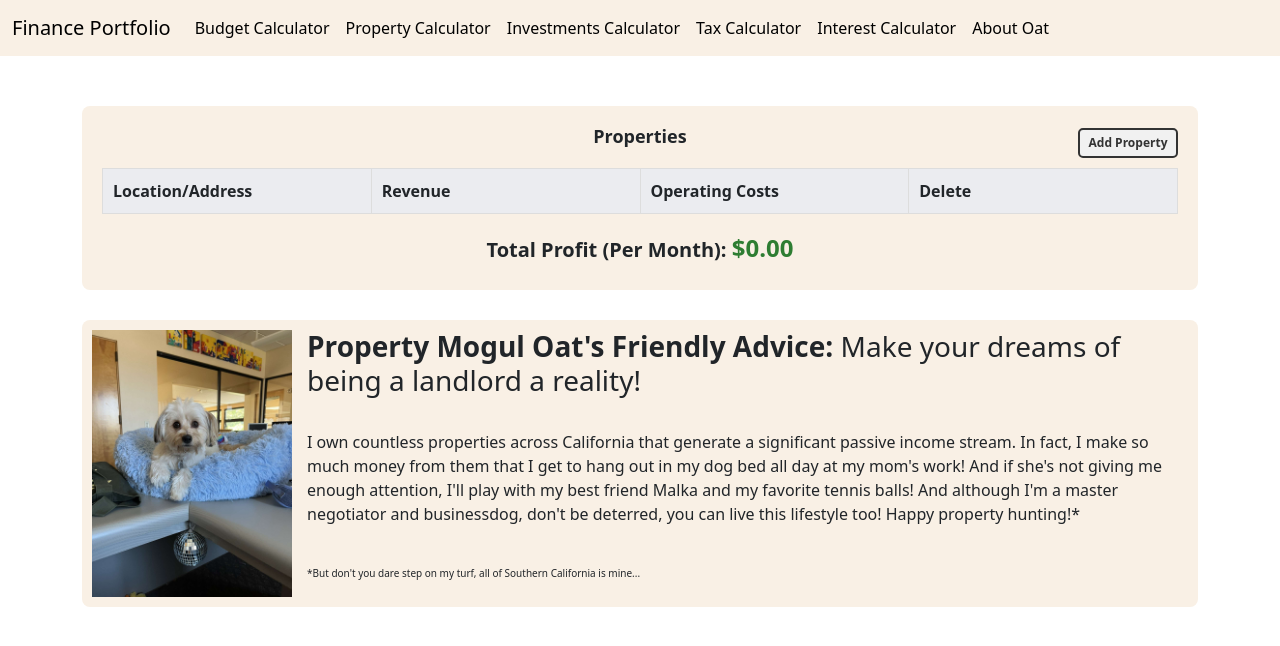
After one commit to AbieSafdie171/OatFinanceApp, a Flask app: page /property_calculator in a window 1280 px wide. The commit adds this page. Shown: the top 646 px of the page. Run offline with Flask 3, Linux system fonts and the light colour scheme; lists and menus that the app fills with data are empty; some libraries are stand-ins or nearby versions.

Commit message:
properties

```diff
--- a/app.py
+++ b/app.py
@@ -1,22 +1,25 @@
 from flask import Flask, render_template
+from flask_wtf.csrf import CSRFProtect
 
 app = Flask(__name__)
+csrf = CSRFProtect(app)
 
 @app.route('/')
 def home():
     return render_template('index.html')
 
-@app.route('/savings_investments')
-def savings_investments():
-    return render_template('savings_investments.html')
+@app.route('/investments_calculator')
+def investments_calculator():
+    return render_template('investments_calculator.html')
 
 @app.route('/budget_calculator')
 def budget_calculator():
     return render_template('budget_calculator.html')
 
-@app.route('/property_management')
-def property_management():
-    return render_template('property_management.html')
+@app.route('/property_calculator')
+@csrf.exempt
+def property_calculator():
+    return render_template('property_calculator.html')
 
 @app.route('/tax_calculator')
 def tax_calculator():
--- a/static/css/property.css
+++ b/static/css/property.css
@@ -149,20 +149,20 @@ form button:hover {
     background-color: #218838;
 }
 
-.edit-btn{
-    background-color: #f1f1f1; /* Light gray background */
-    color: #333; /* Darker gray for the plus sign */
-    border: 2px solid #333;;
-    border-radius: 5px; /* Square button with slightly rounded corners */
-    width: 50px;
-    height: 30px;
-    font-size: 12px; /* Size of the plus sign */
-    font-weight: bold;
-    cursor: pointer;
-    margin-right: 10px;
-    align-items: center;
-    justify-content: center;
-}
+/*.edit-btn{*/
+/*    background-color: #f1f1f1; !* Light gray background *!*/
+/*    color: #333; !* Darker gray for the plus sign *!*/
+/*    border: 2px solid #333;;*/
+/*    border-radius: 5px; !* Square button with slightly rounded corners *!*/
+/*    width: 50px;*/
+/*    height: 30px;*/
+/*    font-size: 12px; !* Size of the plus sign *!*/
+/*    font-weight: bold;*/
+/*    cursor: pointer;*/
+/*    margin-right: 10px;*/
+/*    align-items: center;*/
+/*    justify-content: center;*/
+/*}*/
 
 .delete-btn{
     background-color: #f1f1f1; /* Light gray background */
@@ -179,9 +179,9 @@ form button:hover {
     justify-content: center;
 }
 
-.edit-btn:hover {
-    background-color: #bbb; /* Darken the background on hover */
-}
+/*.edit-btn:hover {*/
+/*    background-color: #bbb; !* Darken the background on hover *!*/
+/*}*/
 
 .delete-btn:hover {
     background-color: #bbb; /* Darken the background on hover */
--- a/static/js/net_worth_chart.js
+++ b/static/js/net_worth_chart.js
@@ -38,7 +38,7 @@ moneyChart = new Chart(ctx, {
 });
 }
 
-document.addEventListener('turbo:load', function() {
+document.addEventListener('DOMContentLoaded', () => {
 if (window.location.pathname === '/') {
   createChart(); // Call the function to create or update the chart
 }
--- /dev/null
+++ b/static/js/property.js
@@ -0,0 +1,150 @@
+// Function to initialize the modal and form logic
+let initial = 0;
+
+function updateTotalProfit() {
+    let totalProfit = 0;
+
+    // Get all rows in the table body
+    const rows = document.querySelectorAll("#propertyTable tbody tr");
+
+    rows.forEach((row) => {
+        // Get the revenue and operating costs from the table
+        const revenue = parseFloat(row.cells[1].innerText.replace('$', '')) || 0;
+        const expenses = parseFloat(row.cells[2].innerText.replace('$', '')) || 0;
+
+        // Calculate profit for each row and sum it up
+        totalProfit += (revenue - expenses);
+    });
+
+    // Update the Total Profit span
+    document.getElementById("total_profit_value").innerText = `$${totalProfit.toFixed(2)}`;
+}
+
+function initializeDeleteButtons() {
+    const deleteButtons = document.querySelectorAll('.delete-btn');
+
+    deleteButtons.forEach(button => {
+        button.addEventListener('click', function () {
+            const row = this.closest('tr');
+            if (confirm("Are you sure you want to delete this property?")) {
+                // Just remove the row from the table (no backend call)
+                row.remove();
+                updateTotalProfit();
+            }
+        });
+    });
+}
+
+function initializePropertyModal() {
+    if (window.location.pathname === '/property_calculator') {
+        const modal = document.getElementById("propertyModal");
+        const addPropertyButton = document.getElementById("addPropertyButton");
+        const closeModal = document.getElementsByClassName("close")[0];
+
+        if (!addPropertyButton) {
+            console.error("Add Property Button not found.");
+        }
+
+        // Open the modal
+        addPropertyButton.onclick = function () {
+            modal.style.display = "block";
+        };
+
+        // Close the modal
+        closeModal.onclick = function () {
+            modal.style.display = "none";
+        };
+
+        // Handle form submission
+        const propertyForm = document.getElementById("propertyForm");
+        propertyForm.addEventListener('submit', function (event) {
+            event.preventDefault(); // Prevent form submission
+
+            // Gather form data
+            const location = document.getElementById("location").value;
+            const income = document.getElementById("revenue").value;
+            const expenses = document.getElementById("expenses").value;
+
+            // Add the new property to the table directly (without sending to the server)
+            const table = document.getElementById("propertyTable").getElementsByTagName('tbody')[0];
+            const newRow = table.insertRow();
+            newRow.insertCell(0).innerHTML = location;
+            newRow.insertCell(1).innerHTML = `$${parseFloat(income).toFixed(2)}`;
+            newRow.insertCell(2).innerHTML = `$${parseFloat(expenses).toFixed(2)}`;
+            newRow.insertCell(3).innerHTML = `<button class="delete-btn">Delete</button>`;
+
+            // Clear the form and close the modal
+            propertyForm.reset();
+            modal.style.display = "none";
+            updateTotalProfit();
+            initializeDeleteButtons();
+            // editPropertyModal();
+        });
+    }
+}
+
+// function editPropertyModal() {
+//     if (window.location.pathname === '/property_calculator') {
+//         const modal = document.getElementById("editPropertyModal");
+//         const closeModal = document.getElementsByClassName("close")[1]; // Close button for edit modal
+//         const propertyForm = document.getElementById("editPropertyForm"); // The edit form
+//         const locationInput = document.getElementById("edit-location"); // Location input in the form
+//         const revenueInput = document.getElementById("edit-revenue"); // Revenue input in the form
+//         const expensesInput = document.getElementById("edit-expenses"); // Expenses input in the form
+//
+//         let currentPropertyId = null; // Variable to track the property ID being edited
+//
+//         // Close the modal
+//         closeModal.onclick = function () {
+//             modal.style.display = "none";
+//         };
+//
+//         // Attach event listeners to each edit button
+//         const editButtons = document.querySelectorAll('.edit-btn');
+//         editButtons.forEach(button => {
+//             button.addEventListener('click', function () {
+//                 // Get the property row associated with this button
+//                 const row = this.closest('tr');
+//                 currentPropertyId = this.nextElementSibling.getAttribute('data-id'); // Get the property ID from the Delete button
+//
+//                 const propertyAddress = row.cells[0].innerText;
+//                 const revenue = parseFloat(row.cells[1].innerText.replace('$', ''));
+//                 const operatingCosts = parseFloat(row.cells[2].innerText.replace('$', ''));
+//
+//                 // Populate the modal form with the property data
+//                 locationInput.value = propertyAddress;
+//                 revenueInput.value = revenue;
+//                 expensesInput.value = operatingCosts;
+//
+//                 // Open the modal
+//                 modal.style.display = "block";
+//             });
+//         });
+//
+//         // Handle form submission for editing
+//         propertyForm.addEventListener('submit', function (event) {
+//             event.preventDefault(); // Prevent the form from submitting the traditional way
+//
+//             // Gather the updated property data from the form
+//             const updatedLocation = locationInput.value;
+//             const updatedRevenue = revenueInput.value;
+//             const updatedExpenses = expensesInput.value;
+//
+//             // Update the table row with the new data directly (without sending to the server)
+//             const updatedRow = document.querySelector(`.delete-btn[data-id='${currentPropertyId}']`).closest('tr');
+//             updatedRow.cells[0].innerText = updatedLocation;
+//             updatedRow.cells[1].innerText = `$${parseFloat(updatedRevenue).toFixed(2)}`;
+//             updatedRow.cells[2].innerText = `$${parseFloat(updatedExpenses).toFixed(2)}`;
+//
+//             // Close the modal
+//             modal.style.display = "none";
+//             updateTotalProfit(); // Recalculate the total profit after the update
+//         });
+//     }
+// }
+
+document.addEventListener('DOMContentLoaded', () => {
+    initializePropertyModal();
+    // editPropertyModal();
+    initializeDeleteButtons();
+});
--- a/templates/base.html
+++ b/templates/base.html
@@ -3,6 +3,7 @@
 <head>
     <meta charset="UTF-8">
     <meta name="viewport" content="width=device-width, initial-scale=1.0">
+{#    <meta name="csrf-token" content="{{ csrf_token() }}">#}
     <title>{% block title %}Finance Portfolio{% endblock %}</title>
 
     <link rel="icon" href="{{ url_for('static', filename='images/favicon.ico') }}" type="image/x-icon">
@@ -29,13 +30,13 @@
             <div class="collapse navbar-collapse" id="navbarNav">
                 <ul class="navbar-nav">
                     <li class="nav-item">
-                        <a href="{{ url_for('savings_investments') }}" class="nav-link">Savings and Investments</a>
-                    </li>
-                    <li class="nav-item">
                         <a href="{{ url_for('budget_calculator') }}" class="nav-link">Budget Calculator</a>
                     </li>
                     <li class="nav-item">
-                        <a href="{{ url_for('property_management') }}" class="nav-link">Property Management</a>
+                        <a href="{{ url_for('property_calculator') }}" class="nav-link">Property Calculator</a>
+                    </li>
+                    <li class="nav-item">
+                        <a href="{{ url_for('investments_calculator') }}" class="nav-link">Investments Calculator</a>
                     </li>
                     <li class="nav-item">
                         <a href="{{ url_for('tax_calculator') }}" class="nav-link">Tax Calculator</a>
@@ -55,6 +56,6 @@
     <div class="container mt-4">
         {% block content %}{% endblock %}
     </div>
-
+    {% block extra_scripts %}{% endblock %}
 </body>
 </html>
--- /dev/null
+++ b/templates/property_calculator.html
@@ -0,0 +1,102 @@
+{% extends "base.html" %}
+
+{% block extra_stylesheets %}
+    <link rel="stylesheet" href="{{ url_for('static', filename='css/property.css') }}">
+{% endblock %}
+
+{% block title %}Property Calculator{% endblock %}
+
+{% block content %}
+<div class="property-details">
+    <h3>Properties</h3>
+    <button id="addPropertyButton" class="add-property-button">Add Property</button>
+
+    <!-- Add Modal -->
+    <div id="propertyModal" class="modal">
+        <div class="modal-content">
+            <h2>Add New Property<span class="close">&times;</span></h2>
+            <form id="propertyForm">
+                <label class="property-label" for="location">Location/Address</label>
+                <input class="property-input" type="text" id="location" name="location" required>
+                <br/>
+
+                <label class="property-label" for="revenue">Revenue (Per Month)</label>
+                <input class="property-input" type="number" id="revenue" name="revenue" required>
+                <br/>
+
+                <label class="property-label" for="expenses">Operating Costs (Per Month)</label>
+                <input class="property-input" type="number" id="expenses" name="expenses" required>
+                <br/>
+
+                <button type="submit">Add Property</button>
+            </form>
+        </div>
+    </div>
+
+{#    <!-- Edit Modal -->#}
+{#    <div id="editPropertyModal" class="modal">#}
+{#        <div class="modal-content">#}
+{#            <h2>Edit Property<span class="close">&times;</span></h2>#}
+{#            <form id="editPropertyForm">#}
+{#                <label class="property-label" for="location">Location/Address</label>#}
+{#                <input class="property-input" type="text" id="edit-location" name="location" required>#}
+{#                <br/>#}
+{##}
+{#                <label class="property-label" for="revenue">Revenue (Per Month)</label>#}
+{#                <input class="property-input" type="number" id="edit-revenue" name="revenue" required>#}
+{#                <br/>#}
+{##}
+{#                <label class="property-label" for="expenses">Operating Costs (Per Month)</label>#}
+{#                <input class="property-input" type="number" id="edit-expenses" name="expenses" required>#}
+{#                <br/>#}
+{##}
+{#                <button type="submit">Save Property</button>#}
+{#            </form>#}
+{#        </div>#}
+{#    </div>#}
+
+    <!-- Property Table -->
+    <table id="propertyTable" class="property-table">
+        <thead>
+            <tr>
+                <th>Location/Address</th>
+                <th>Revenue</th>
+                <th>Operating Costs</th>
+                <th>Delete</th>
+            </tr>
+        </thead>
+        <tbody>
+            {% set total_profit = 0 %}
+            {% for property in properties %}
+            <tr>
+                <td>{{ property.property_address }}</td>
+                <td>${{ "%.2f"|format(property.revenue) }}</td>
+                <td>${{ "%.2f"|format(property.operating_costs) }}</td>
+                <td>
+{#                    <button class="edit-btn">Edit</button>#}
+                    <button class="delete-btn" data-id="{{ property.id }}">Delete</button>
+                </td>
+                {% set total_profit = total_profit + (property.revenue - property.operating_costs) %}
+            </tr>
+            {% endfor %}
+        </tbody>
+    </table>
+    <h4>Total Profit (Per Month): <span id="total_profit_value">${{ "%.2f"|format(total_profit) }}</span></h4>
+</div>
+
+<div class="property-oat">
+    <img src="{{ url_for('static', filename='images/work.jpg') }}" id="property-oat-image" class="oat-property-specs" alt="Oat Explanation">
+    <div class="text-content">
+        <h3><b>Property Mogul Oat's Friendly Advice:</b> Make your dreams of being a landlord a reality! </h3>
+        <br/>
+        <p>I own countless properties across California that generate a significant passive income stream. In fact, I make so much money from them that I get to hang out in my dog bed all day at my mom's work! And if she's not giving me enough attention, I'll play with my best friend Malka and my favorite tennis balls! And although I'm a master negotiator and businessdog, don't be deterred, you can live this lifestyle too! Happy property hunting!*</p>
+        <br/>
+        <p class="ps">
+            *But don't you dare step on my turf, all of Southern California is mine...
+        </p>
+    </div>
+</div>
+{% endblock %}
+{% block extra_scripts %}
+    <script src="{{ url_for('static', filename='js/property.js') }}"></script>
+{% endblock %}
```
Also changed, not shown: templates/budget_calculator.html (added, +13 -0 lines), templates/investments_calculator.html (added, +13 -0 lines), 1 other file.
